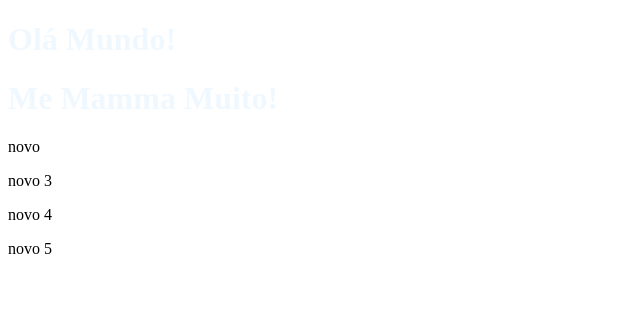
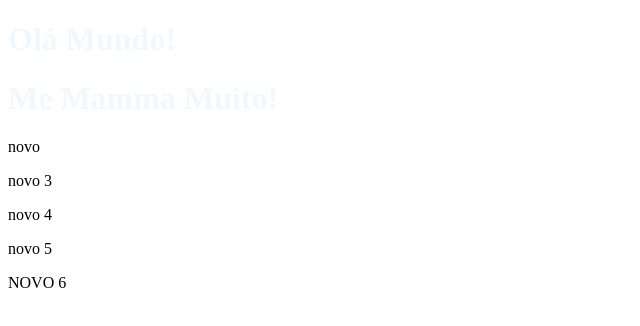
Before and after one commit to marceloprni/git_hub_senai, a plain HTML site: page index.html in a window 1280 px wide. Shown: the full height of the page, 0-640 px from the left. Drawn offline with Linux system fonts and the light colour scheme.

Commit message:
modificado index

```diff
--- a/index.html
+++ b/index.html
@@ -13,5 +13,6 @@
 <p>novo 3</p>
 <p>novo 4</p>
 <p>novo 5</p>
+<P>NOVO 6</P>
 </body>
 </html>
```
